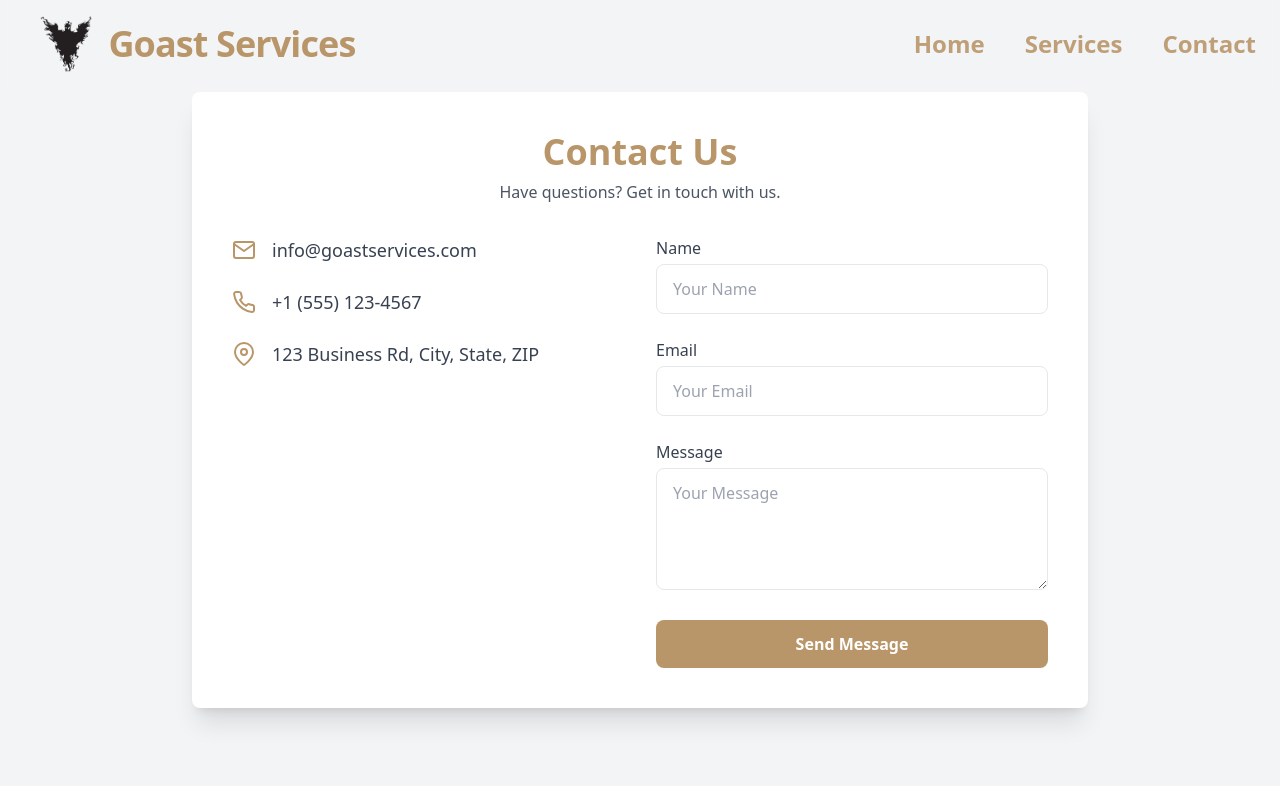
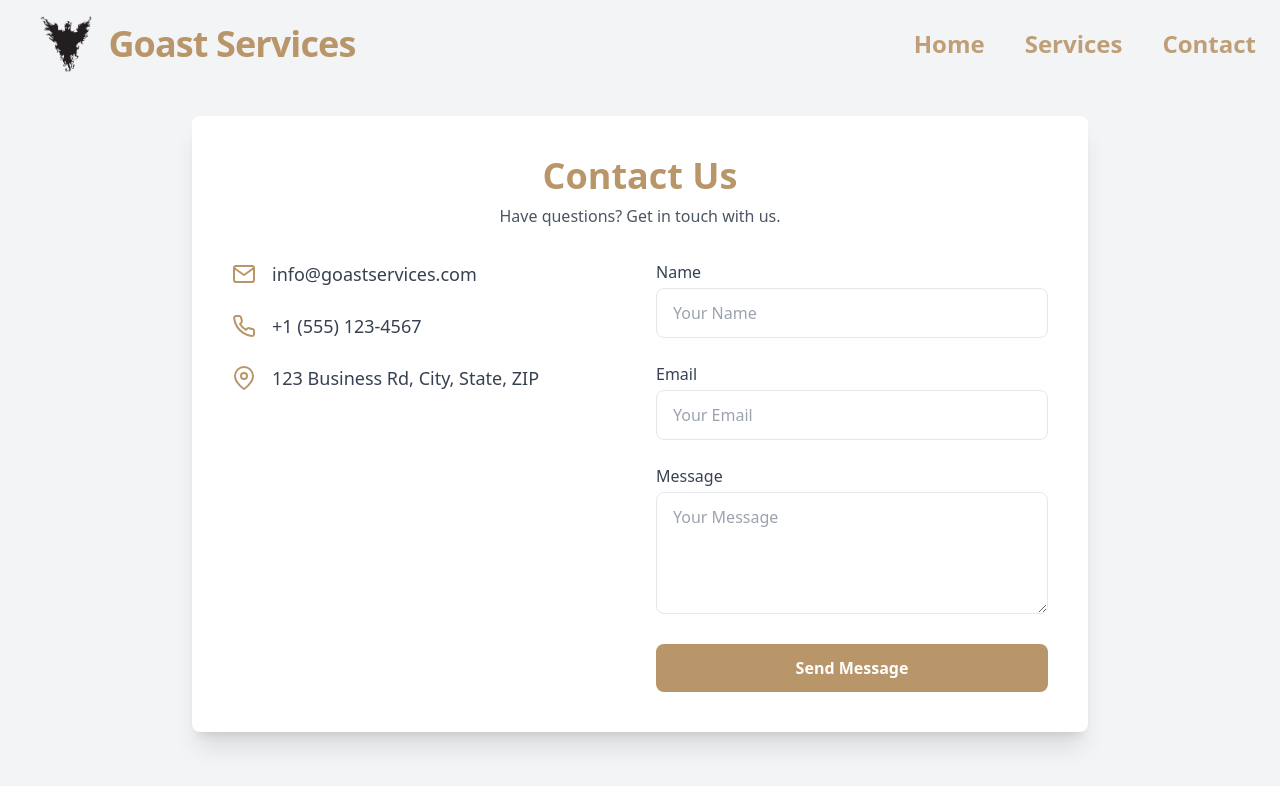
Before and after one commit to John-Naquin/Goast-Services, a React (Vite) app: page /contact in a window 1280 px wide. Shown: the top 786 px of the page. Built offline with nearby package versions, Linux system fonts and the light colour scheme.

Commit message:
fixed nav bar covering contact us

```diff
--- a/src/pages/Contact.jsx
+++ b/src/pages/Contact.jsx
@@ -3,7 +3,7 @@ import { FiMail, FiPhone, FiMapPin } from "react-icons/fi";
 
 export function Contact() {
   return (
-    <section className="min-h-screen flex items-center justify-center bg-gray-100 px-6 sm:px-12 lg:px-24 py-12">
+    <section className="min-h-screen flex items-center justify-center bg-gray-100 px-6 sm:px-12 lg:px-24 py-12 pt-20 sm:pt-24">
       <div className="max-w-4xl w-full bg-white shadow-xl rounded-lg p-6 sm:p-10">
         <motion.div
           initial={{ opacity: 0, y: -20 }}
@@ -87,4 +87,5 @@ export function Contact() {
     </section>
   );
 }
+
 export default Contact;
```
